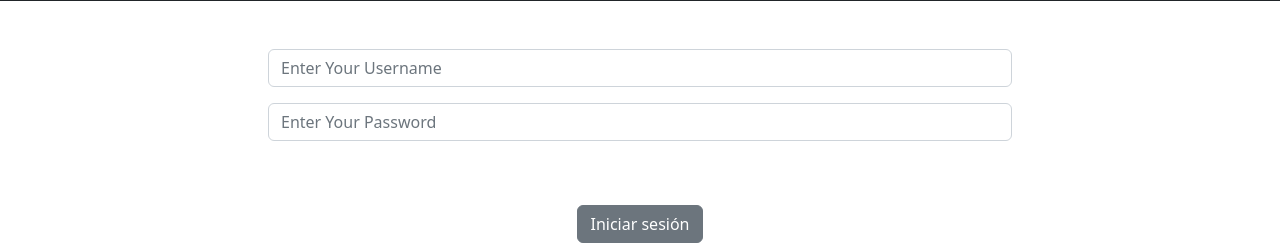
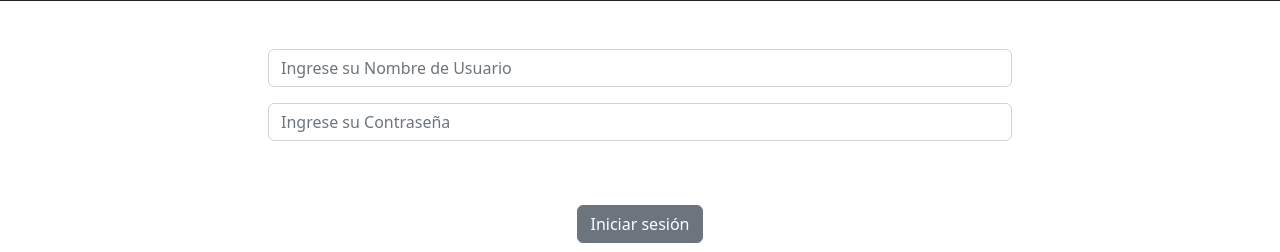
Before and after one commit to LorenzoFerreyra/ecommerce-tienda, a Django app: page /login/ in a window 1280 px wide. Shown: the part 352-604 px from the top of the page. Run offline with Django 4.2, Linux system fonts and the light colour scheme; some libraries are stand-ins or nearby versions.

Commit message:
nuevo comiit
Faltan algunos al pasar el formulario a español

Co-Authored-By: Lorenzo Máximo <95974598+LorenzoFerreyra@users.noreply.github.com>

```diff
--- a/store/forms.py
+++ b/store/forms.py
@@ -74,16 +74,16 @@ class SignUpForm(UserCreationForm):
 		super(SignUpForm, self).__init__(*args, **kwargs)
 
 		self.fields['username'].widget.attrs['class'] = 'form-control'
-		self.fields['username'].widget.attrs['placeholder'] = 'User Name'
+		self.fields['username'].widget.attrs['placeholder'] = 'Nombre de Usuario'
 		self.fields['username'].label = ''
 		self.fields['username'].help_text = '<span class="form-text text-muted"><small>Required. 150 characters or fewer. Letters, digits and @/./+/-/_ only.</small></span>'
 
 		self.fields['password1'].widget.attrs['class'] = 'form-control'
-		self.fields['password1'].widget.attrs['placeholder'] = 'Password'
+		self.fields['password1'].widget.attrs['placeholder'] = 'Contraseña'
 		self.fields['password1'].label = ''
 		self.fields['password1'].help_text = '<ul class="form-text text-muted small"><li>Your password can\'t be too similar to your other personal information.</li><li>Your password must contain at least 8 characters.</li><li>Your password can\'t be a commonly used password.</li><li>Your password can\'t be entirely numeric.</li></ul>'
 
 		self.fields['password2'].widget.attrs['class'] = 'form-control'
-		self.fields['password2'].widget.attrs['placeholder'] = 'Confirm Password'
+		self.fields['password2'].widget.attrs['placeholder'] = 'Confirmar Contraseña'
 		self.fields['password2'].label = ''
 		self.fields['password2'].help_text = '<span class="form-text text-muted"><small>Enter the same password as before, for verification.</small></span>'
--- a/store/templates/login.html
+++ b/store/templates/login.html
@@ -22,12 +22,12 @@
 
   <div class="mb-3">
 
-    <input type="text" class="form-control" name="username" placeholder="Enter Your Username">
+    <input type="text" class="form-control" name="username" placeholder="Ingrese su Nombre de Usuario">
 
   </div>
   <div class="mb-3">
 
-    <input type="password" class="form-control" name="password" placeholder="Enter Your Password">
+    <input type="password" class="form-control" name="password" placeholder="Ingrese su Contraseña">
   </div>
   <br/><br/>
   <button type="submit" class="btn btn-secondary">Iniciar sesión</button>
--- a/store/templates/search.html
+++ b/store/templates/search.html
@@ -25,7 +25,7 @@
         {% csrf_token %}
         <div class="mb-3">
 
-          <input type="text" class="form-control" placeholder="Search For Products" name="searched">
+          <input type="text" class="form-control" placeholder="Buscar por Producto" name="searched">
         </div>
     <button type="submit" class="btn btn-secondary">
         Buscar productos
```
